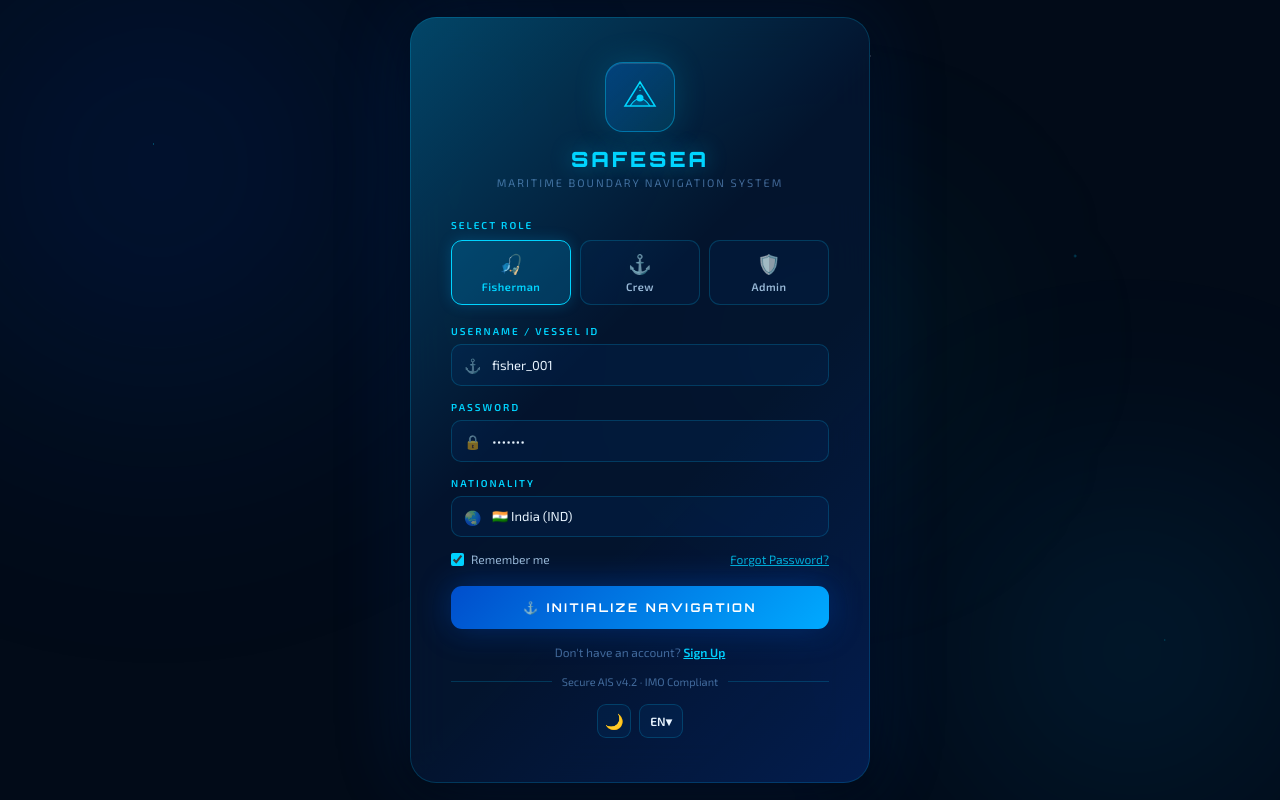
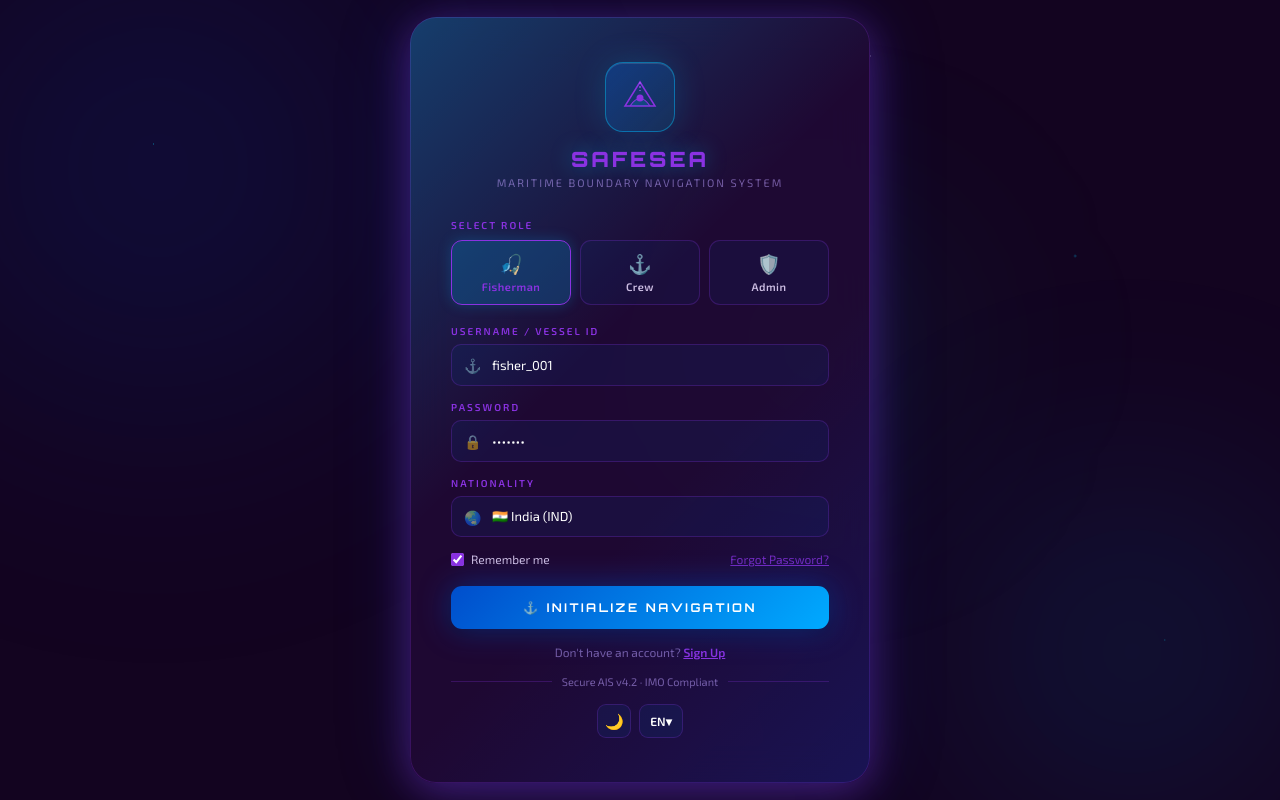
Before and after one commit to TEJASWINIM192411079/safe-sea, a React (Vite) app in the folder frontend/: page / in a window 1280 px wide. Built offline with nearby package versions, Linux system fonts and the light colour scheme.

Commit message:
Updated UI color to purple theme

```diff
--- a/frontend/src/styles.css
+++ b/frontend/src/styles.css
@@ -1,11 +1,31 @@
 :root,[data-theme="dark"]{
-  --bg:#020b18;--bg2:#041428;--card:rgba(4,22,50,0.82);--card2:rgba(6,28,62,0.9);
-  --border:rgba(0,200,255,0.2);--bh:rgba(0,200,255,0.5);
-  --t1:#e8f4ff;--t2:rgba(190,225,255,0.8);--t3:rgba(130,190,255,0.5);
-  --ac:#00d4ff;--ac2:#00ffea;--safe:#00ff88;--warn:#ffd600;--danger:#ff2244;
-  --nav:rgba(2,10,28,0.95);--topbar:rgba(2,10,28,0.97);
-  --shadow:0 8px 32px rgba(0,0,0,0.55);--blur:blur(20px);
-  --mf:brightness(0.72) saturate(0.65) hue-rotate(195deg);
+  --bg:#130420;
+  --bg2:#1b072f;
+
+  --card:rgba(34,10,56,0.82);
+  --card2:rgba(45,15,72,0.90);
+
+  --border:rgba(138,50,225,0.25);
+  --bh:rgba(178,102,255,0.60);
+
+  --t1:#ffffff;
+  --t2:rgba(235,220,255,0.85);
+  --t3:rgba(190,160,255,0.55);
+
+  --ac:#8A32E1;
+  --ac2:#B266FF;
+
+  --safe:#00ff88;
+  --warn:#ffd600;
+  --danger:#ff2244;
+
+  --nav:rgba(20,5,36,0.95);
+  --topbar:rgba(20,5,36,0.97);
+
+  --shadow:0 8px 40px rgba(138,50,225,0.45);
+  --blur:blur(20px);
+
+  --mf:brightness(.8) saturate(.9);
 }
 [data-theme="light"]{
   --bg:#ddeeff;--bg2:#c8e0f5;--card:rgba(255,255,255,0.88);--card2:#f0f8ff;
```
